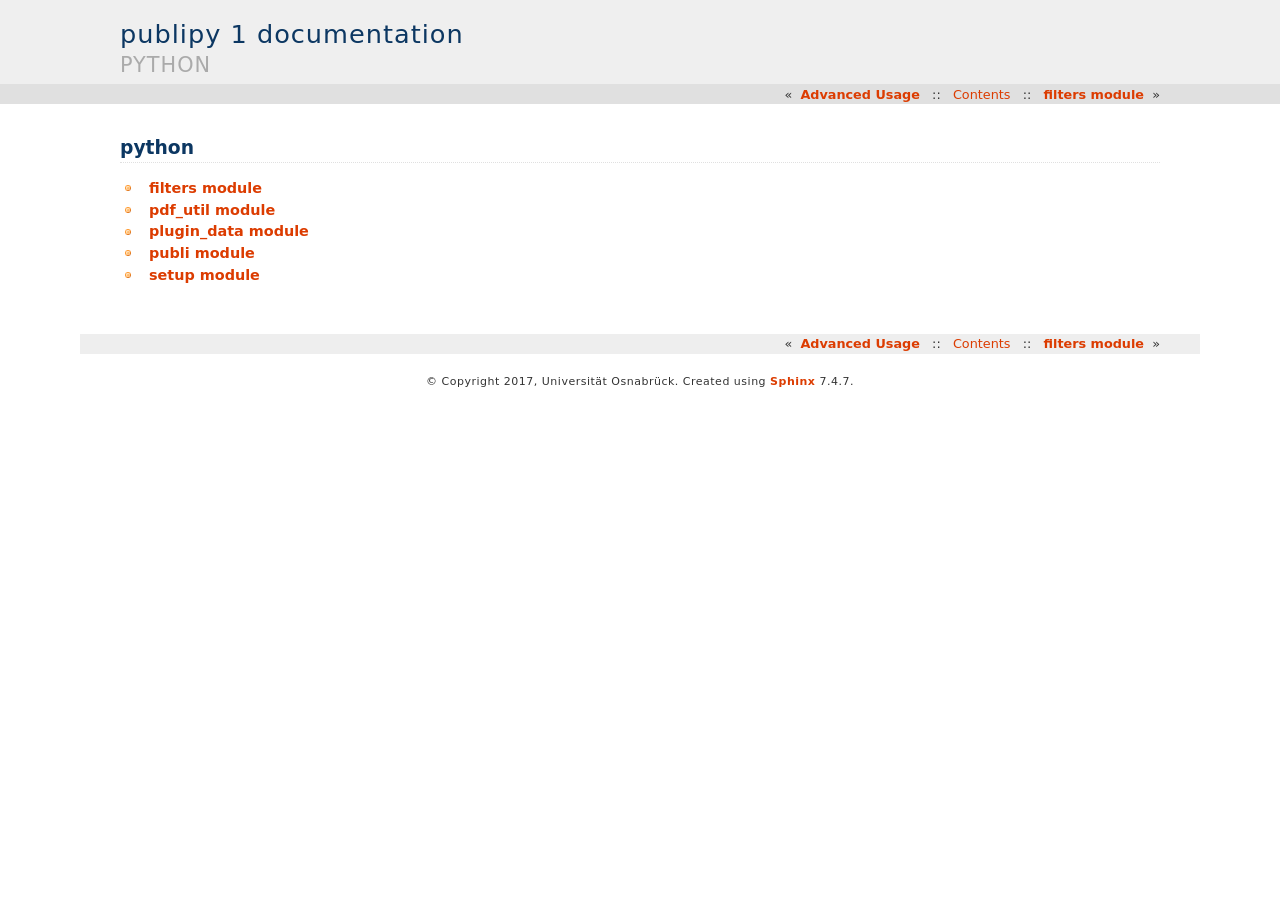
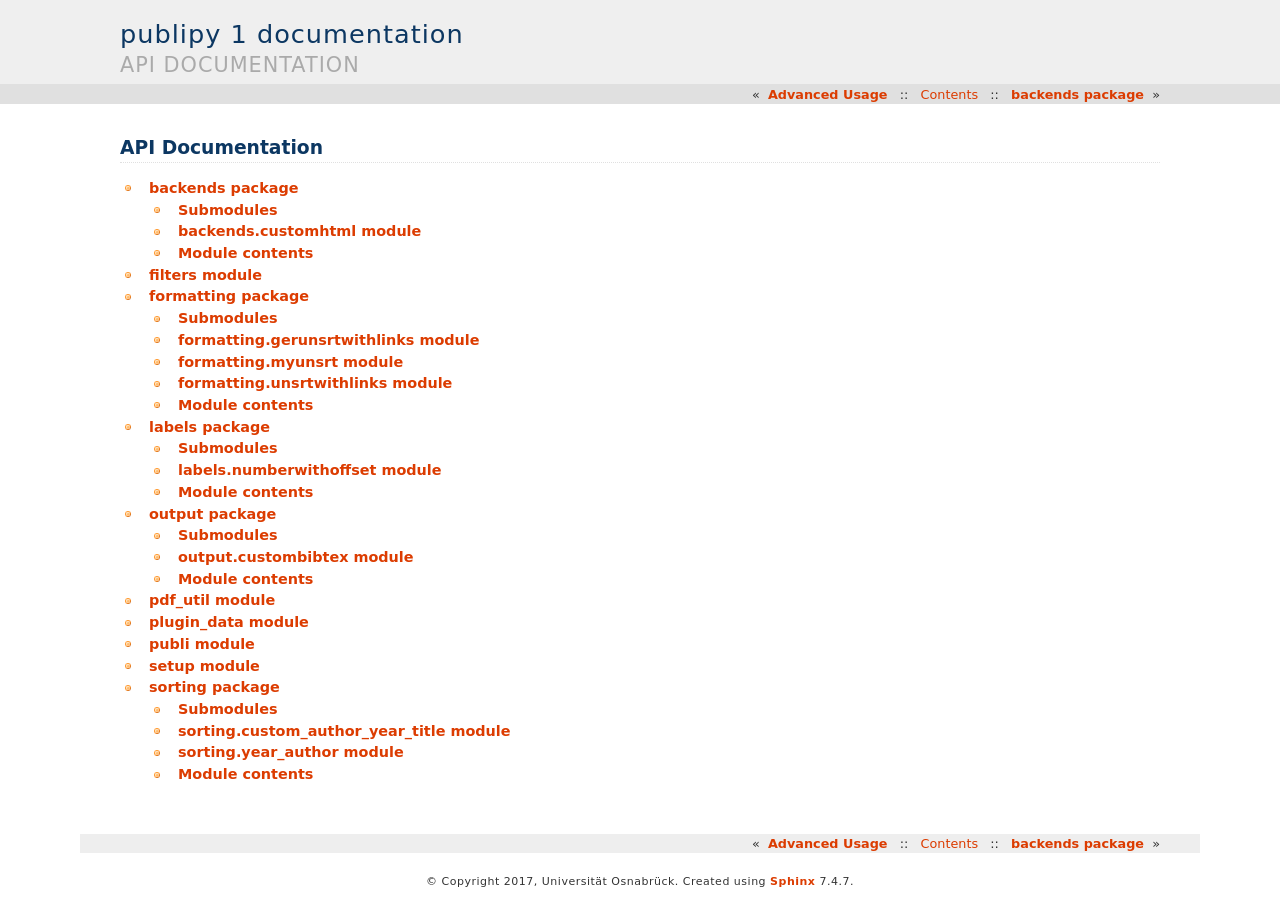
Before and after one commit to themightyoarfish/uos-swe-publication-utility, a Sphinx documentation site: the page built from doc/source/modules.rst, in a window 1280 px wide. Built offline with Sphinx 7.4.7, drawn with Linux system fonts in a browser that asks for light colours.

Commit message:
Fix the sphinx documentation

```diff
--- /dev/null
+++ b/doc/source/backends.rst
@@ -0,0 +1,22 @@
+backends package
+================
+
+Submodules
+----------
+
+backends.customhtml module
+--------------------------
+
+.. automodule:: backends.customhtml
+    :members:
+    :undoc-members:
+    :show-inheritance:
+
+
+Module contents
+---------------
+
+.. automodule:: backends
+    :members:
+    :undoc-members:
+    :show-inheritance:
--- /dev/null
+++ b/doc/source/formatting.rst
@@ -0,0 +1,38 @@
+formatting package
+==================
+
+Submodules
+----------
+
+formatting.gerunsrtwithlinks module
+-----------------------------------
+
+.. automodule:: formatting.gerunsrtwithlinks
+    :members:
+    :undoc-members:
+    :show-inheritance:
+
+formatting.myunsrt module
+-------------------------
+
+.. automodule:: formatting.myunsrt
+    :members:
+    :undoc-members:
+    :show-inheritance:
+
+formatting.unsrtwithlinks module
+--------------------------------
+
+.. automodule:: formatting.unsrtwithlinks
+    :members:
+    :undoc-members:
+    :show-inheritance:
+
+
+Module contents
+---------------
+
+.. automodule:: formatting
+    :members:
+    :undoc-members:
+    :show-inheritance:
--- /dev/null
+++ b/doc/source/labels.rst
@@ -0,0 +1,22 @@
+labels package
+==============
+
+Submodules
+----------
+
+labels.numberwithoffset module
+------------------------------
+
+.. automodule:: labels.numberwithoffset
+    :members:
+    :undoc-members:
+    :show-inheritance:
+
+
+Module contents
+---------------
+
+.. automodule:: labels
+    :members:
+    :undoc-members:
+    :show-inheritance:
--- a/doc/source/modules.rst
+++ b/doc/source/modules.rst
@@ -1,11 +1,16 @@
-python
+API Documentation
 ======
 
 .. toctree::
    :maxdepth: 4
 
+   backends
    filters
+   formatting
+   labels
+   output
    pdf_util
    plugin_data
    publi
    setup
+   sorting
--- /dev/null
+++ b/doc/source/output.rst
@@ -0,0 +1,22 @@
+output package
+==============
+
+Submodules
+----------
+
+output.custombibtex module
+--------------------------
+
+.. automodule:: output.custombibtex
+    :members:
+    :undoc-members:
+    :show-inheritance:
+
+
+Module contents
+---------------
+
+.. automodule:: output
+    :members:
+    :undoc-members:
+    :show-inheritance:
--- /dev/null
+++ b/doc/source/sorting.rst
@@ -0,0 +1,30 @@
+sorting package
+===============
+
+Submodules
+----------
+
+sorting.custom\_author\_year\_title module
+------------------------------------------
+
+.. automodule:: sorting.custom_author_year_title
+    :members:
+    :undoc-members:
+    :show-inheritance:
+
+sorting.year\_author module
+---------------------------
+
+.. automodule:: sorting.year_author
+    :members:
+    :undoc-members:
+    :show-inheritance:
+
+
+Module contents
+---------------
+
+.. automodule:: sorting
+    :members:
+    :undoc-members:
+    :show-inheritance:
--- a/plugin_data.py
+++ b/plugin_data.py
@@ -1,6 +1,4 @@
 '''
-.. module:: plugin_data
-
 Global data that must be passed to plugins. This is a crutch for circumventing
 the fact that Pybtex (or setuptools plugins) do not allow passing constructor
 arguments to the plugins.
```
Also changed, not shown: filters.py (+0 -8 lines), backends/__init__.py (added), formatting/__init__.py (added), labels/__init__.py (added), output/__init__.py (added), sorting/__init__.py (added), 2 other files.
